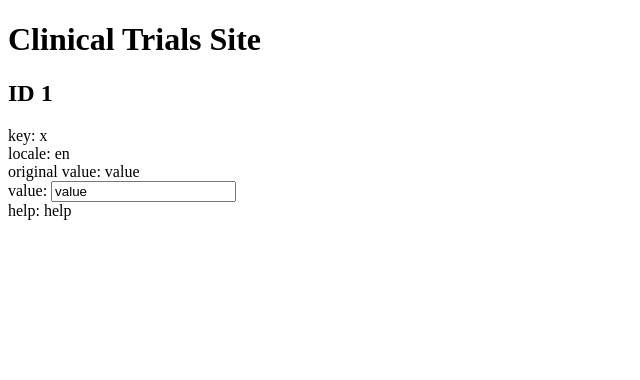
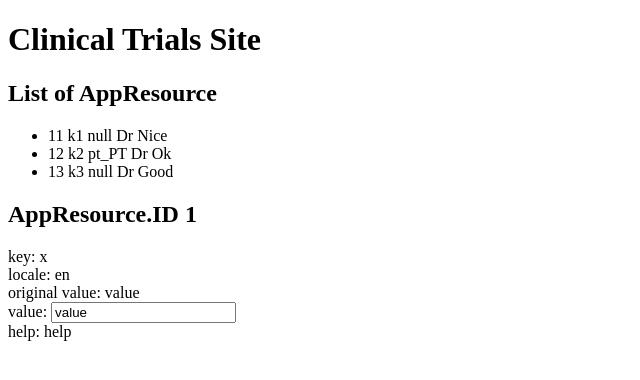
Before and after one commit to PharmaLedger-IMI/ctr-backoffice-frontend, an Angular app: page / in a window 1280 px wide. Shown: the top 380 px of the page, without its empty margins (0-640 px from the left). Built offline with nearby package versions, Linux system fonts and the light colour scheme.

Commit message:
appresource listing

```diff
--- a/src/app/appresource.ts
+++ b/src/app/appresource.ts
@@ -6,7 +6,7 @@ export interface AppResource {
 
     key: string;
 
-    locale: Locale;
+    locale?: Locale;
 
     value: string;
 
--- a/src/app/appresource/appresource.component.html
+++ b/src/app/appresource/appresource.component.html
@@ -1,6 +1,12 @@
-<h2>ID {{arc.id}}</h2>
+<h2>List of AppResource</h2>
+<ul>
+  <li *ngFor="let arc of arcCollection">
+    <span>{{arc.id}}</span> {{arc.key}} {{arc.locale?.code || 'null'}}  {{arc.value}}
+  </li>
+</ul>
+<h2>AppResource.ID {{arc.id}}</h2>
 <div><span>key: </span>{{arc.key}}</div>
-<div><span>locale: </span>{{arc.locale.code}}</div>
+<div><span>locale: </span>{{arc.locale?.code}}</div>
 <div><span>original value: </span>{{arc.value}}</div>
 <div>
   <label>value:
--- a/src/app/appresource/appresource.component.ts
+++ b/src/app/appresource/appresource.component.ts
@@ -1,5 +1,6 @@
 import { Component, OnInit } from '@angular/core';
 import { AppResource } from '../appresource';
+import { APPRESOURCES } from '../mock-appresource';
 
 @Component({
   selector: 'app-appresource',
@@ -14,7 +15,9 @@ export class AppresourceComponent implements OnInit {
       locale: { code: "en" },
       value: 'value',
       help: 'help'
-  }
+  };
+
+  arcCollection = APPRESOURCES;
 
   constructor() { }
 
--- /dev/null
+++ b/src/app/mock-appresource.ts
@@ -0,0 +1,7 @@
+import { AppResource } from './appresource';
+
+export const APPRESOURCES: AppResource[] = [
+  { id: 11, key: 'k1', value: 'Dr Nice', help: 'Help 1' },
+  { id: 12, key: 'k2', locale: { code: 'pt_PT' }, value: 'Dr Ok', help: 'Help 2' },
+  { id: 13, key: 'k3', value: 'Dr Good', help: 'Help 3' }
+];
```
